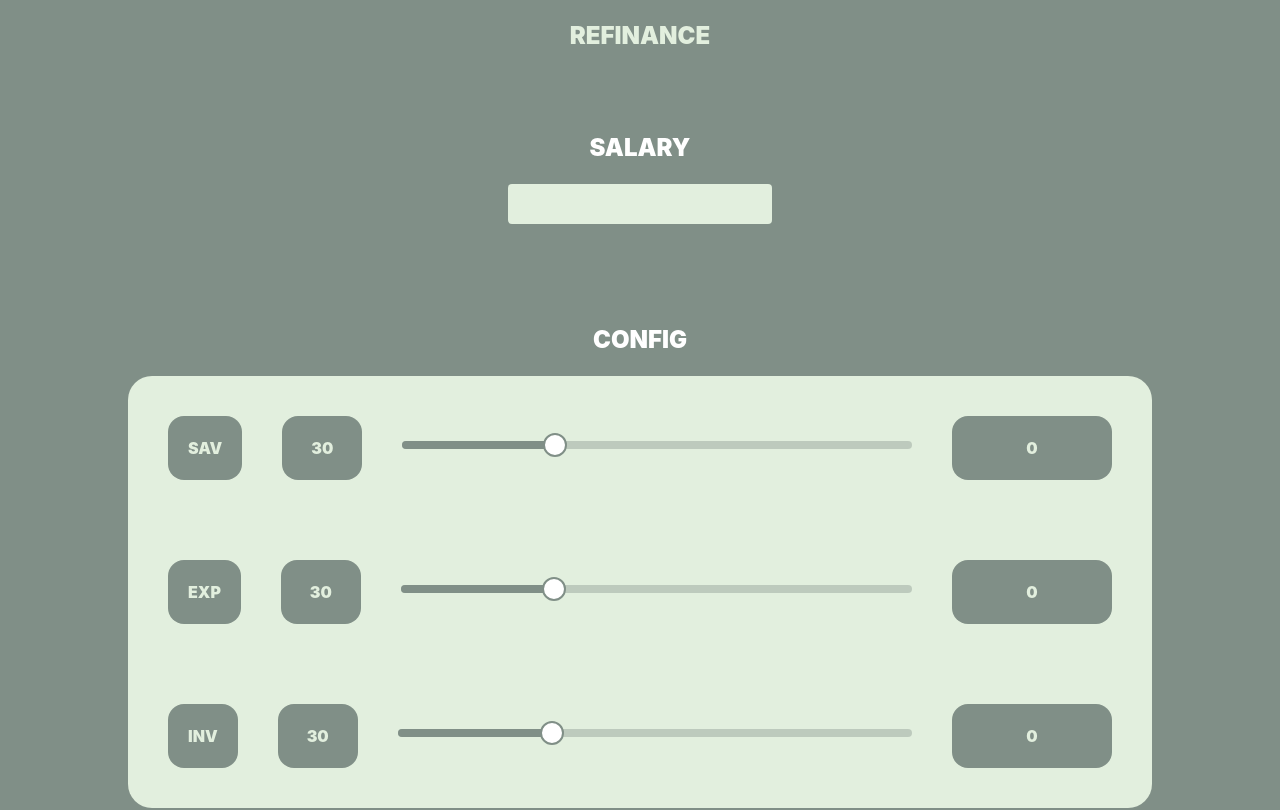
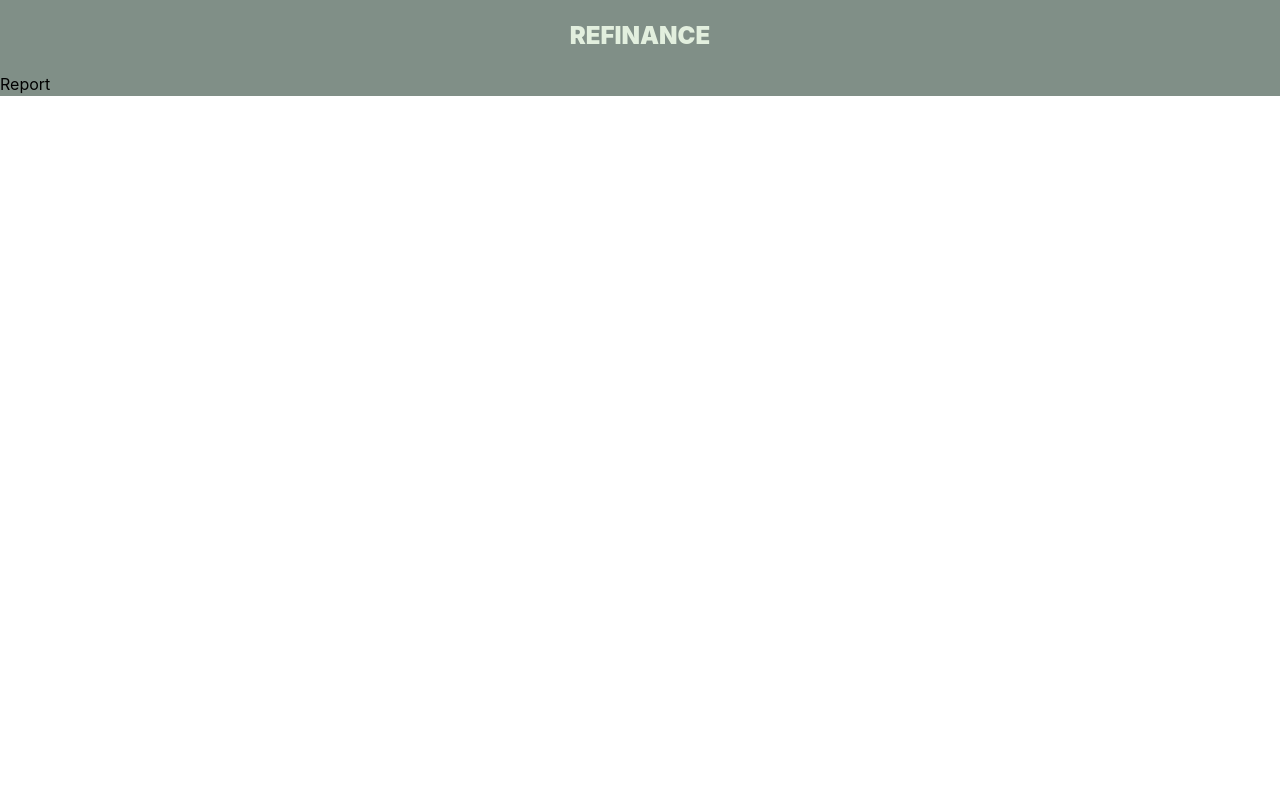
Before and after one commit to zihangg/refinance, a React (Create React App) app: page /report in a window 1280 px wide. Shown: the top 810 px of the page. Built offline with nearby package versions, Linux system fonts and the light colour scheme.

Commit message:
feat: add navigation w/ react-router v6

```diff
--- a/package.json
+++ b/package.json
@@ -16,6 +16,7 @@
     "@types/react-dom": "^18.0.9",
     "react": "^18.2.0",
     "react-dom": "^18.2.0",
+    "react-router-dom": "^6.8.1",
     "react-scripts": "5.0.1",
     "typescript": "^4.9.3",
     "web-vitals": "^2.1.4"
--- a/src/App.tsx
+++ b/src/App.tsx
@@ -2,12 +2,17 @@ import React from "react"
 import "./App.css"
 import Header from "./components/header/Header"
 import Main from "./components/pages/Main/Main"
+import { Route, Routes } from "react-router-dom"
+import Report from "./components/pages/Report/Report"
 
 function App() {
     return (
         <div className="w-full bg-primary h-full">
             <Header />
-            <Main />
+            <Routes>
+                <Route path="/" element={ <Main />} />
+                <Route path="/report" element={ <Report />} />
+            </Routes>
         </div>
     )
 }
--- a/src/components/pages/Main/Main.tsx
+++ b/src/components/pages/Main/Main.tsx
@@ -5,6 +5,7 @@ import Accounts from "./Accounts/Accounts"
 import Duration from "./Duration/Duration"
 import ArrowForwardIcon from "@mui/icons-material/ArrowForward"
 import { Account, Priority } from "../../../types"
+import { useNavigate } from "react-router-dom"
 
 function Main() {
     // centralized states
@@ -65,6 +66,9 @@ function Main() {
 
     const [totalMonths, setTotalMonths] = useState<number>(0)
 
+    // navigation
+    const navigate = useNavigate()
+
     return (
         <div className="flex flex-col py-10">
             <Salary setSalary={setSalary} />
@@ -87,7 +91,10 @@ function Main() {
             />
             <Duration setTotalMonths={setTotalMonths} />
             <div className="flex justify-center align-center py-10">
-                <button className="bg-secondary rounded-2xl font-inter font-black px-5 py-5 text-primary w-48 h-16 text-center hover:bg-opacity-70 flex justify-center gap-x-2">
+                <button
+                    className="bg-secondary rounded-2xl font-inter font-black px-5 py-5 text-primary w-48 h-16 text-center hover:bg-opacity-70 flex justify-center gap-x-2"
+                    onClick={() => navigate("report")}
+                >
                     GET REPORT <ArrowForwardIcon />
                 </button>
             </div>
--- /dev/null
+++ b/src/components/pages/Report/Report.tsx
@@ -0,0 +1,9 @@
+import React from 'react'
+
+function Report() {
+  return (
+    <div>Report</div>
+  )
+}
+
+export default Report
--- a/src/index.tsx
+++ b/src/index.tsx
@@ -3,12 +3,13 @@ import ReactDOM from "react-dom/client"
 import "./index.css"
 import App from "./App"
 import reportWebVitals from "./reportWebVitals"
+import { BrowserRouter } from "react-router-dom"
 
 const root = ReactDOM.createRoot(document.getElementById("root") as HTMLElement)
 root.render(
-    <React.StrictMode>
+    <BrowserRouter>
         <App />
-    </React.StrictMode>
+    </BrowserRouter>
 )
 
 // If you want to start measuring performance in your app, pass a function
```
Also changed, not shown: 1 other file (tests, documents, lock files or other folders).
